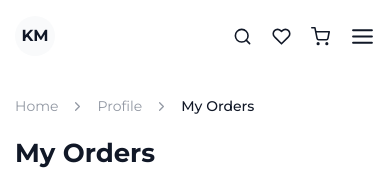
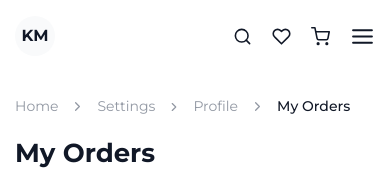
Before and after one commit to EsraaSoliman2003/KM-Store, a Next.js app: page /orders in a window 390 px wide. Shown: the top 178 px of the page. Built offline with nearby package versions, Linux system fonts and the light colour scheme; no server answers.

Commit message:
fix Breadcrumb

```diff
--- a/src/app/(all)/(private)/account-menu/page.tsx
+++ b/src/app/(all)/(private)/account-menu/page.tsx
@@ -91,10 +91,7 @@ export default function page() {
                             <Link
                                 key={item.label}
                                 href={item.href}
-                                className={`flex items-center gap-4 rounded-[5px] p-4 text-lg transition-all ${item.active
-                                    ? "bg-[rgba(104,58,208,0.16)] text-(--main)"
-                                    : "text-(--text-secondary) hover:bg-(--bg-primary) hover:text-(--text-primary)"
-                                    }`}
+                                className={`flex items-center gap-4 rounded-[5px] p-4 text-lg transition-all text-(--text-secondary) hover:bg-(--main)/10 hover:text-(--text-primary)`}
                             >
                                 <Icon size={24} />
                                 <span>{item.label}</span>
@@ -108,7 +105,7 @@ export default function page() {
                     <button
                         type="button"
                         onClick={logOut}
-                        className="flex w-full items-center gap-2 rounded-[5px] px-2 py-3 justify-center text-lg text-(--error) transition-colors hover:bg-[rgba(239,68,68,0.08)]"
+                        className="flex w-full items-center gap-2 rounded-[5px] p-4 justify-center text-lg text-(--error) transition-colors hover:bg-[rgba(239,68,68,0.08)]"
                     >
                         <LogOut size={24} />
                         <span>{t("logout")}</span>
--- a/src/app/(all)/(private)/orders/[id]/_components/Breadcrumb.tsx
+++ b/src/app/(all)/(private)/orders/[id]/_components/Breadcrumb.tsx
@@ -1,4 +1,4 @@
-import { ArrowRight } from 'lucide-react'
+import { ArrowRight, ChevronRight } from 'lucide-react'
 import { useTranslations } from 'next-intl'
 import Link from 'next/link'
 import React from 'react'
@@ -10,15 +10,26 @@ export default function Breadcrumb() {
             <Link href="/" className="transition-colors hover:text-[var(--text-primary)]">
                 {t("home")}
             </Link>
-            <ArrowRight size={15} className="text-[var(--text-muted)]" />
+            <ChevronRight size={15} className="text-[var(--text-muted)]" />
+            <Link
+                href="/account-menu"
+                className="lg:hidden transition-colors hover:text-(--text-primary)"
+            >
+                {t("settings")}
+            </Link>
+
+            <ChevronRight
+                size={14}
+                className="lg:hidden text-(--text-muted)"
+            />
             <Link href="/profile" className="transition-colors hover:text-[var(--text-primary)]">
                 {t("profile")}
             </Link>
-            <ArrowRight size={15} className="text-[var(--text-muted)]" />
-            <Link href="/my-orders" className="transition-colors hover:text-[var(--text-primary)]">
+            <ChevronRight size={15} className="text-[var(--text-muted)]" />
+            <Link href="/orders" className="transition-colors hover:text-[var(--text-primary)]">
                 {t("myOrders")}
             </Link>
-            <ArrowRight size={15} className="text-[var(--text-muted)]" />
+            <ChevronRight size={15} className="text-[var(--text-muted)]" />
             <span className="font-medium text-[var(--text-primary)]">
                 {t("orderDetailsPageTitle")}
             </span>
--- a/src/app/(all)/(private)/orders/page.tsx
+++ b/src/app/(all)/(private)/orders/page.tsx
@@ -155,7 +155,18 @@ export default function Page() {
             {t("home")}
           </Link>
           <ChevronRight size={15} className="text-[var(--text-muted)]" />
-          <Link href="/" className="transition-colors hover:text-[var(--text-primary)]">
+          <Link
+            href="/account-menu"
+            className="lg:hidden transition-colors hover:text-(--text-primary)"
+          >
+            {t("settings")}
+          </Link>
+
+          <ChevronRight
+            size={14}
+            className="lg:hidden text-(--text-muted)"
+          />
+          <Link href="/profile" className="transition-colors hover:text-[var(--text-primary)]">
             {t("profile")}
           </Link>
           <ChevronRight size={15} className="text-[var(--text-muted)]" />
@@ -191,7 +202,7 @@ export default function Page() {
                   {/* 1. معلومات الطلب (رقم، تاريخ، إجمالي) */}
                   <div className="flex flex-col justify-center border-b border-[var(--border-dark)] pb-4 lg:border-b-0 lg:border-r lg:pr-6 lg:pb-0">
                     <p className="text-[18px] font-semibold text-[var(--text-primary)]">
-                       {t("ordersOrder")} {order.id}
+                      {t("ordersOrder")} {order.id}
                     </p>
                     <p className="mt-1 text-[12px] text-[var(--text-muted)]">
                       {order.date}
--- a/src/app/(all)/(private)/profile/page.tsx
+++ b/src/app/(all)/(private)/profile/page.tsx
@@ -56,6 +56,18 @@ export default function Page() {
             className="text-(--text-muted)"
           />
 
+          <Link
+            href="/account-menu"
+            className="lg:hidden transition-colors hover:text-(--text-primary)"
+          >
+            {t("settings")}
+          </Link>
+
+          <ChevronRight
+            size={14}
+            className="lg:hidden text-(--text-muted)"
+          />
+
           <span className="font-medium text-(--text-primary)">
             {t("profile")}
           </span>
```
